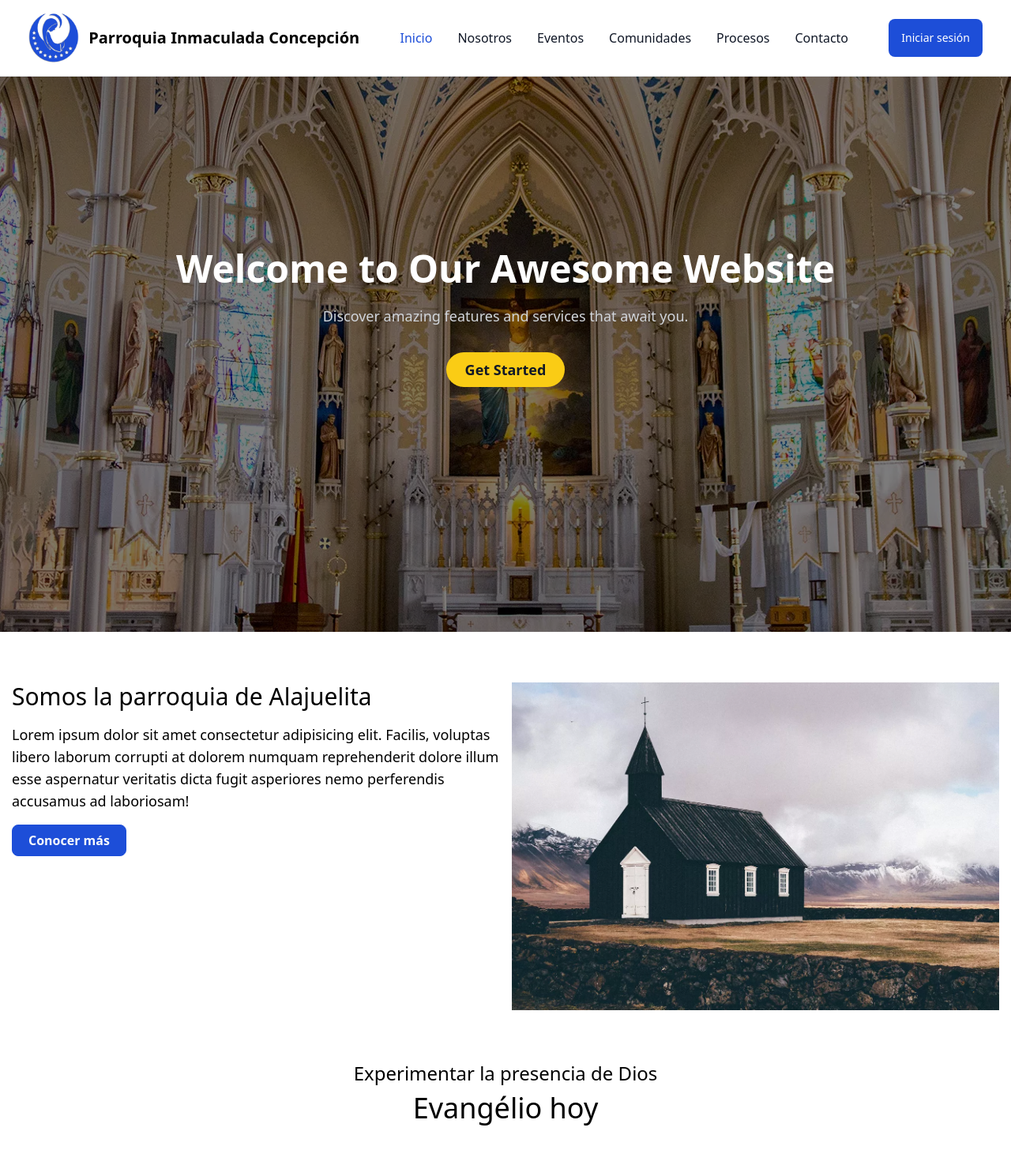
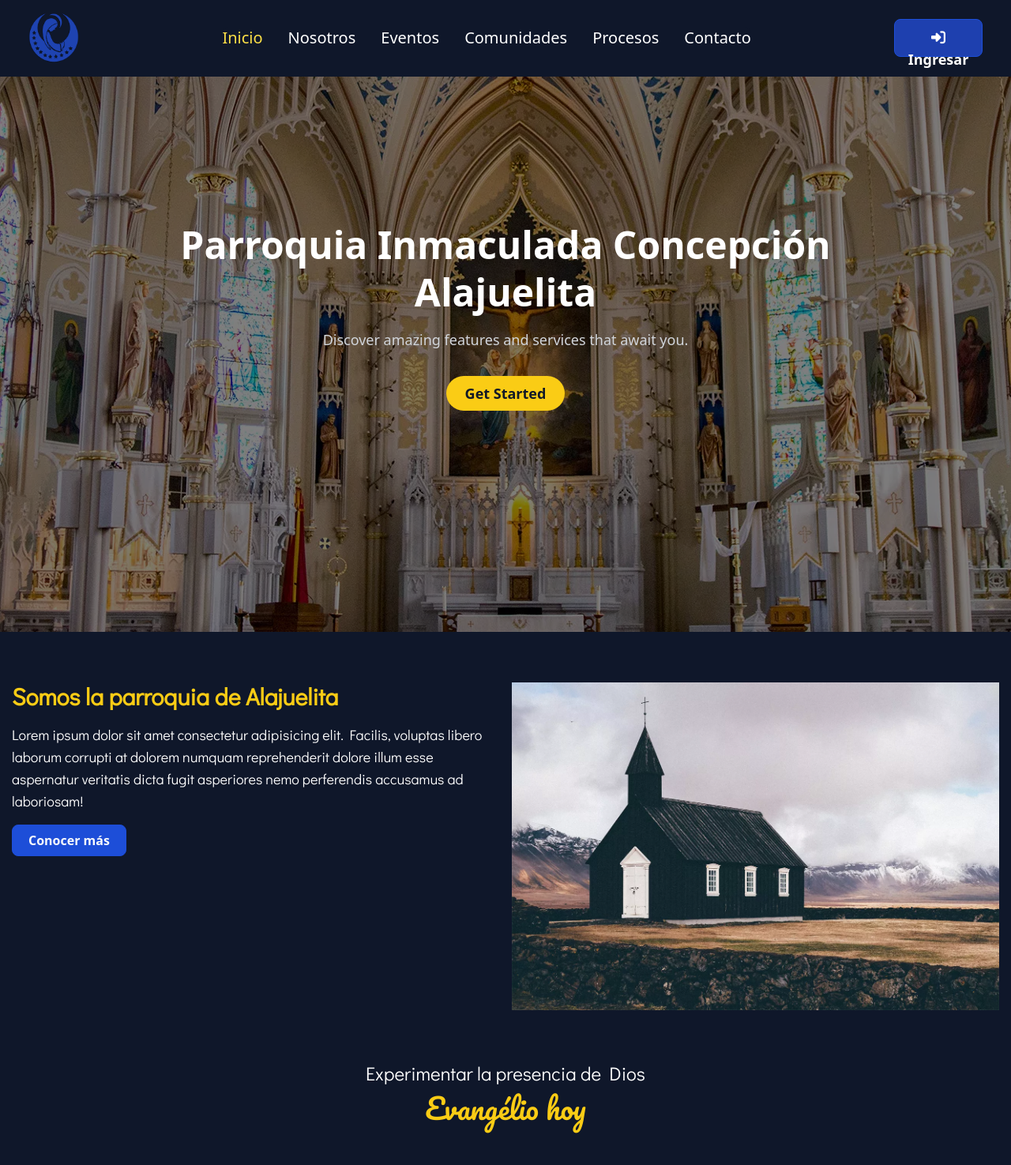
Before and after one commit to Warrgonz/Parroquia-Inmaculada-Concepcion, a Flask app: page / in a window 1280 px wide. Shown: the top 1475 px of the page at 79% size. Run offline with Flask 3, Linux system fonts and the light colour scheme; some libraries are stand-ins or nearby versions.

Commit message:
Avance landing page

```diff
--- a/static/css/main.css
+++ b/static/css/main.css
@@ -754,64 +734,56 @@ video {
   height: 100vh;
 }
 
-.h-6 {
-  height: 1.5rem;
+.w-10 {
+  width: 2.5rem;
 }
 
-.h-14 {
-  height: 3.5rem;
+.w-24 {
+  width: 6rem;
 }
 
-.h-96 {
-  height: 24rem;
+.w-28 {
+  width: 7rem;
 }
 
-.h-20 {
-  height: 5rem;
+.w-32 {
+  width: 8rem;
 }
 
-.w-10 {
-  width: 2.5rem;
+.w-36 {
+  width: 9rem;
 }
 
 .w-5 {
   width: 1.25rem;
 }
 
+.w-6 {
+  width: 1.5rem;
+}
+
 .w-full {
   width: 100%;
 }
 
-.w-6 {
-  width: 1.5rem;
+.max-w-lg-container {
+  max-width: 1250px;
 }
 
-.w-14 {
-  width: 3.5rem;
+.max-w-screen-md {
+  max-width: 768px;
 }
 
-.w-60 {
-  width: 15rem;
+.max-w-screen-xl {
+  max-width: 1280px;
 }
 
-.w-44 {
-  width: 11rem;
+.max-w-sm {
+  max-width: 24rem;
 }
 
-.w-32 {
-  width: 8rem;
-}
-
-.w-11 {
-  width: 2.75rem;
-}
-
-.w-24 {
-  width: 6rem;
-}
-
-.max-w-lg-container {
-  max-width: 1250px;
+.flex-none {
+  flex: none;
 }
 
 .transform {
@@ -864,19 +832,11 @@ video {
 
 .divide-gray-500 > :not([hidden]) ~ :not([hidden]) {
   --tw-divide-opacity: 1;
-  border-color: rgb(107 114 128 / var(--tw-divide-opacity));
-}
-
-.self-center {
-  align-self: center;
+  border-color: rgb(107 114 128 / var(--tw-divide-opacity, 1));
 }
 
 .overflow-hidden {
   overflow: hidden;
-}
-
-.whitespace-nowrap {
-  white-space: nowrap;
 }
 
 .rounded {
@@ -904,54 +869,72 @@ video {
   border-bottom-width: 1px;
 }
 
+.border-l {
+  border-left-width: 1px;
+}
+
+.border-r {
+  border-right-width: 1px;
+}
+
 .border-blue-700 {
   --tw-border-opacity: 1;
-  border-color: rgb(29 78 216 / var(--tw-border-opacity));
+  border-color: rgb(29 78 216 / var(--tw-border-opacity, 1));
 }
 
 .border-gray-100 {
   --tw-border-opacity: 1;
-  border-color: rgb(243 244 246 / var(--tw-border-opacity));
+  border-color: rgb(243 244 246 / var(--tw-border-opacity, 1));
 }
 
-.border-gray-200 {
+.border-primary-950 {
   --tw-border-opacity: 1;
-  border-color: rgb(229 231 235 / var(--tw-border-opacity));
+  border-color: rgb(15 23 42 / var(--tw-border-opacity, 1));
 }
 
 .bg-black {
   --tw-bg-opacity: 1;
-  background-color: rgb(0 0 0 / var(--tw-bg-opacity));
+  background-color: rgb(0 0 0 / var(--tw-bg-opacity, 1));
 }
 
 .bg-blue-700 {
   --tw-bg-opacity: 1;
-  background-color: rgb(29 78 216 / var(--tw-bg-opacity));
+  background-color: rgb(29 78 216 / var(--tw-bg-opacity, 1));
 }
 
-.bg-gray-50 {
+.bg-blue-800 {
   --tw-bg-opacity: 1;
-  background-color: rgb(249 250 251 / var(--tw-bg-opacity));
+  background-color: rgb(30 64 175 / var(--tw-bg-opacity, 1));
+}
+
+.bg-primary-950 {
+  --tw-bg-opacity: 1;
+  background-color: rgb(15 23 42 / var(--tw-bg-opacity, 1));
 }
 
 .bg-white {
   --tw-bg-opacity: 1;
-  background-color: rgb(255 255 255 / var(--tw-bg-opacity));
+  background-color: rgb(255 255 255 / var(--tw-bg-opacity, 1));
 }
 
 .bg-yellow-400 {
   --tw-bg-opacity: 1;
-  background-color: rgb(250 204 21 / var(--tw-bg-opacity));
+  background-color: rgb(250 204 21 / var(--tw-bg-opacity, 1));
 }
 
-.bg-slate-600 {
+.bg-bigstone-200 {
   --tw-bg-opacity: 1;
-  background-color: rgb(71 85 105 / var(--tw-bg-opacity));
+  background-color: rgb(208 219 231 / var(--tw-bg-opacity, 1));
 }
 
-.bg-red-500 {
+.bg-bigstone-800 {
   --tw-bg-opacity: 1;
-  background-color: rgb(239 68 68 / var(--tw-bg-opacity));
+  background-color: rgb(48 70 92 / var(--tw-bg-opacity, 1));
+}
+
+.bg-bigstone-950 {
+  --tw-bg-opacity: 1;
+  background-color: rgb(35 47 62 / var(--tw-bg-opacity, 1));
 }
 
 .bg-gradient-to-r {
@@ -986,12 +973,8 @@ video {
   padding: 1rem;
 }
 
-.p-16 {
-  padding: 4rem;
-}
-
-.p-6 {
-  padding: 1.5rem;
+.p-5 {
+  padding: 1.25rem;
 }
 
 .px-3 {
@@ -1028,24 +1011,20 @@ video {
   padding-right: 4rem;
 }
 
-.pl-3 {
-  padding-left: 0.75rem;
-}
-
 .pr-3 {
   padding-right: 0.75rem;
 }
 
-.pb-2 {
-  padding-bottom: 0.5rem;
+.text-center {
+  text-align: center;
 }
 
-.pt-2\.5 {
-  padding-top: 0.625rem;
+.font-didact {
+  font-family: Didact Gothic, serif;
 }
 
-.text-center {
-  text-align: center;
+.font-pacifico {
+  font-family: Pacifico, sans-serif;
 }
 
 .text-2xl {
@@ -1058,9 +1037,19 @@ video {
   line-height: 2.25rem;
 }
 
+.text-4xl {
+  font-size: 2.25rem;
+  line-height: 2.5rem;
+}
+
 .text-5xl {
   font-size: 3rem;
   line-height: 1;
+}
+
+.text-base {
+  font-size: 1rem;
+  line-height: 1.5rem;
 }
 
 .text-lg {
@@ -1078,26 +1067,6 @@ video {
   line-height: 1.75rem;
 }
 
-.text-6xl {
-  font-size: 3.75rem;
-  line-height: 1;
-}
-
-.text-4xl {
-  font-size: 2.25rem;
-  line-height: 2.5rem;
-}
-
-.text-base {
-  font-size: 1rem;
-  line-height: 1.5rem;
-}
-
-.text-xs {
-  font-size: 0.75rem;
-  line-height: 1rem;
-}
-
 .font-bold {
   font-weight: 700;
 }
@@ -1110,60 +1079,72 @@ video {
   font-weight: 600;
 }
 
-.font-light {
-  font-weight: 300;
-}
-
-.uppercase {
-  text-transform: uppercase;
+.leading-normal {
+  line-height: 1.5;
 }
 
 .leading-tight {
   line-height: 1.25;
 }
 
-.leading-normal {
-  line-height: 1.5;
+.text-black {
+  --tw-text-opacity: 1;
+  color: rgb(0 0 0 / var(--tw-text-opacity, 1));
 }
 
 .text-blue-700 {
   --tw-text-opacity: 1;
-  color: rgb(29 78 216 / var(--tw-text-opacity));
+  color: rgb(29 78 216 / var(--tw-text-opacity, 1));
 }
 
 .text-gray-300 {
   --tw-text-opacity: 1;
-  color: rgb(209 213 219 / var(--tw-text-opacity));
+  color: rgb(209 213 219 / var(--tw-text-opacity, 1));
+}
+
+.text-gray-400 {
+  --tw-text-opacity: 1;
+  color: rgb(156 163 175 / var(--tw-text-opacity, 1));
 }
 
 .text-gray-500 {
   --tw-text-opacity: 1;
-  color: rgb(107 114 128 / var(--tw-text-opacity));
+  color: rgb(107 114 128 / var(--tw-text-opacity, 1));
+}
+
+.text-gray-600 {
+  --tw-text-opacity: 1;
+  color: rgb(75 85 99 / var(--tw-text-opacity, 1));
+}
+
+.text-gray-700 {
+  --tw-text-opacity: 1;
+  color: rgb(55 65 81 / var(--tw-text-opacity, 1));
 }
 
 .text-gray-900 {
   --tw-text-opacity: 1;
-  color: rgb(17 24 39 / var(--tw-text-opacity));
+  color: rgb(17 24 39 / var(--tw-text-opacity, 1));
 }
 
 .text-slate-50 {
   --tw-text-opacity: 1;
-  color: rgb(248 250 252 / var(--tw-text-opacity));
+  color: rgb(248 250 252 / var(--tw-text-opacity, 1));
 }
 
 .text-white {
   --tw-text-opacity: 1;
-  color: rgb(255 255 255 / var(--tw-text-opacity));
+  color: rgb(255 255 255 / var(--tw-text-opacity, 1));
 }
 
-.text-gray-400 {
+.text-yellow-300 {
   --tw-text-opacity: 1;
-  color: rgb(156 163 175 / var(--tw-text-opacity));
+  color: rgb(253 224 71 / var(--tw-text-opacity, 1));
 }
 
-.text-black {
+.text-yellow-400 {
   --tw-text-opacity: 1;
-  color: rgb(0 0 0 / var(--tw-text-opacity));
+  color: rgb(250 204 21 / var(--tw-text-opacity, 1));
 }
 
 .opacity-50 {
@@ -1315,10 +1267,6 @@ video {
     margin-top: 0px;
   }
 
-  .md\:block {
-    display: block;
-  }
-
   .md\:flex {
     display: flex;
   }
@@ -1355,26 +1295,12 @@ video {
     margin-left: calc(2rem * calc(1 - var(--tw-space-x-reverse)));
   }
 
-  .md\:\!rounded-none {
-    border-radius: 0px !important;
-  }
-
-  .md\:\!rounded-s-lg {
-    border-start-start-radius: 0.5rem !important;
-    border-end-start-radius: 0.5rem !important;
-  }
-
   .md\:border-0 {
     border-width: 0px;
   }
 
   .md\:bg-transparent {
     background-color: transparent;
-  }
-
-  .md\:bg-white {
-    --tw-bg-opacity: 1;
-    background-color: rgb(255 255 255 / var(--tw-bg-opacity));
   }
 
   .md\:p-0 {
--- a/templates/components/navbar.html
+++ b/templates/components/navbar.html
@@ -1,20 +1,16 @@
 <nav
-  class="bg-white fixed w-full z-20 top-0 start-0 border-b border-gray-200 lg:px-5"
+  class="bg-primary-950 fixed w-full z-20 top-0 start-0 border-b border-primary-950 lg:px-5"
 >
   <div class="flex flex-wrap items-center justify-between mx-auto p-4">
     <a href="https://flowbite.com/" class="flex items-center space-x-3">
-      <img src="/static/images/logo.png" class="h-16" alt="Flowbite Logo" />
-      <span
-        class="hidden md:block self-center text-xl font-semibold whitespace-nowrap"
-        >Parroquia Inmaculada Concepción</span
-      >
+      <img src="/static/images/opt-1.png" class="h-16" alt="Flowbite Logo" />
     </a>
     <div class="flex md:order-2 space-x-3 md:space-x-0">
       <button
-        type="button"
-        class="text-white h-12 bg-blue-700 hover:bg-blue-800 focus:ring-4 focus:outline-none focus:ring-blue-300 font-medium rounded-lg text-sm px-4 py-2 text-center"
+        class="bg-blue-800 p-2 text-lg w-28 h-12 text-white font-bold transition-colors duration-150 border border-blue-700 rounded-lg focus:outline-none focus:shadow-outline hover:bg-blue-600 hover:text-white"
       >
-        Iniciar sesión
+        <i class="fa-solid fa-right-to-bracket text-lg"></i>
+        Ingresar
       </button>
       <button
         data-collapse-toggle="navbar-sticky"
@@ -46,12 +42,12 @@
       id="navbar-sticky"
     >
       <ul
-        class="flex flex-col p-4 md:p-0 mt-4 font-medium border border-gray-100 rounded-lg bg-gray-50 md:space-x-8 md:flex-row md:mt-0 md:border-0 md:bg-white"
+        class="bg-primary-950 flex text-xl flex-col p-5 md:p-0 mt-4 font-medium border border-gray-100 rounded-lg md:space-x-8 md:flex-row md:mt-0 md:border-0"
       >
         <li>
           <a
             href="/"
-            class="block py-2 px-3 {{ 'text-blue-700' if page == 'Inicio' else 'text-gray-900' }} rounded md:bg-transparent md:p-0"
+            class="block py-2 px-3 {{ 'text-yellow-300' if page == 'Inicio' else 'text-white' }} rounded md:bg-transparent md:p-0"
             aria-current="page"
             >Inicio</a
           >
@@ -59,35 +55,35 @@
         <li>
           <a
             href="/nosotros"
-            class="block py-2 px-3 {{ 'text-blue-700' if page == 'Nosotros' else 'text-gray-900' }} rounded hover:bg-gray-100 md:hover:bg-transparent md:hover:text-blue-700 md:p-0"
+            class="block py-2 px-3 {{ 'text-blue-700' if page == 'Nosotros' else 'text-white' }} rounded hover:bg-gray-100 md:hover:bg-transparent md:hover:text-blue-700 md:p-0"
             >Nosotros</a
           >
         </li>
         <li>
           <a
             href="#"
-            class="block py-2 px-3 text-gray-900 rounded hover:bg-gray-100 md:hover:bg-transparent md:hover:text-blue-700 md:p-0"
+            class="block py-2 px-3 text-white rounded hover:bg-gray-100 md:hover:bg-transparent md:hover:text-blue-700 md:p-0"
             >Eventos</a
           >
         </li>
         <li>
           <a
             href="#"
-            class="block py-2 px-3 text-gray-900 rounded hover:bg-gray-100 md:hover:bg-transparent md:hover:text-blue-700 md:p-0"
+            class="block py-2 px-3 text-white rounded hover:bg-gray-100 md:hover:bg-transparent md:hover:text-blue-700 md:p-0"
             >Comunidades</a
           >
         </li>
         <li>
           <a
             href="#"
-            class="block py-2 px-3 text-gray-900 rounded hover:bg-gray-100 md:hover:bg-transparent md:hover:text-blue-700 md:p-0"
+            class="block py-2 px-3 text-white rounded hover:bg-gray-100 md:hover:bg-transparent md:hover:text-blue-700 md:p-0"
             >Procesos</a
           >
         </li>
         <li>
           <a
             href="#"
-            class="block py-2 px-3 text-gray-900 rounded hover:bg-gray-100 md:hover:bg-transparent md:hover:text-blue-700 md:p-0"
+            class="block py-2 px-3 text-white rounded hover:bg-gray-100 md:hover:bg-transparent md:hover:text-blue-700 md:p-0"
             >Contacto</a
           >
         </li>
--- a/templates/layout/public_layout.html
+++ b/templates/layout/public_layout.html
@@ -8,9 +8,23 @@
       rel="stylesheet"
       href="{{ url_for('static', filename='css/main.css') }}"
     />
+    <link rel="preconnect" href="https://fonts.googleapis.com" />
+    <link rel="preconnect" href="https://fonts.gstatic.com" crossorigin />
+    <link
+      href="https://fonts.googleapis.com/css2?family=Pacifico&display=swap"
+      rel="stylesheet"
+    />
+    <link
+      href="https://fonts.googleapis.com/css2?family=Didact+Gothic&family=Pacifico&display=swap"
+      rel="stylesheet"
+    />
   </head>
-  <body>
+  <body class="bg-primary-950">
     {% include "components/navbar.html" %} {% block content %} {% endblock %}
     <script src="/static/js/app.js"></script>
+    <script
+      src="https://kit.fontawesome.com/4ccaae5e72.js"
+      crossorigin="anonymous"
+    ></script>
   </body>
 </html>
--- a/templates/public/index.html
+++ b/templates/public/index.html
@@ -16,7 +16,8 @@ content %}
     class="relative z-10 flex flex-col justify-center items-center h-full text-center"
   >
     <h1 class="text-5xl font-bold leading-tight mb-4">
-      Welcome to Our Awesome Website
+      Parroquia Inmaculada Concepción <br />
+      Alajuelita
     </h1>
     <p class="text-lg text-gray-300 mb-8">
       Discover amazing features and services that await you.
@@ -31,8 +32,10 @@ content %}
 <main class="container max-w-lg-container mx-auto mt-16">
   <section class="grid grid-cols-1 p-4 sm:p-0 sm:grid-cols-2 gap-4">
     <div>
-      <h2 class="text-3xl mb-4">Somos la parroquia de Alajuelita</h2>
-      <p class="text-lg">
+      <h2 class="font-didact text-yellow-400 font-bold text-3xl mb-4">
+        Somos la parroquia de Alajuelita
+      </h2>
+      <p class="font-didact text-white text-lg">
         Lorem ipsum dolor sit amet consectetur adipisicing elit. Facilis,
         voluptas libero laborum corrupti at dolorem numquam reprehenderit dolore
         illum esse aspernatur veritatis dicta fugit asperiores nemo perferendis
@@ -49,8 +52,12 @@ content %}
     </div>
   </section>
   <section class="mt-16 mx-auto">
-    <h2 class="text-center text-2xl mb-2">Experimentar la presencia de Dios</h2>
-    <h2 class="text-center text-4xl">Evangélio hoy</h2>
+    <h2 class="font-didact text-white text-center text-2xl mb-2">
+      Experimentar la presencia de Dios
+    </h2>
+    <h2 class="font-pacifico text-yellow-400 text-center text-4xl">
+      Evangélio hoy
+    </h2>
     <div class="relative grid grid-cols-1 sm:grid-cols-2 sm:pt-14">
       <div>
         <img
@@ -61,21 +68,23 @@ content %}
       </div>
       <article>
         <!--Titulo-->
-        <h2 class="text-4xl sm:pb-8">
+        <h2 class="font-didact text-white text-4xl sm:pb-8">
           Lord Is Sufficient For All Of Our Needs
         </h2>
         <!--Versiculo-->
-        <div class="text-lg mb-5">
-          <strong>Versiculo:</strong>
-          <span>Jose 11:11</span>
+        <div class="font-didact text-xl mb-5">
+          <strong class="text-yellow-400">Versiculo:</strong>
+          <span class="text-white">Jose 11:11</span>
         </div>
         <!--Fecha de publicacion-->
-        <div class="text-lg mb-5">
-          <strong>Publicado en:</strong>
-          <time datetime="2018-12-23">Monday, 23 DEC 2018</time>
+        <div class="font-didact text-xl mb-5">
+          <strong class="text-yellow-400">Publicado en:</strong>
+          <time class="text-white" datetime="2018-12-23"
+            >Monday, 23 DEC 2018</time
+          >
         </div>
         <!--Descripcion-->
-        <p class="text-lg">
+        <p class="font-didact text-white text-lg">
           For God did not send his Son into the world to condemn the world, but
           to save the world through him. Excepteur sint occaecat cupidatat non
           proident, sunt in culpa qui officia dese mollit anim id est laborum.
@@ -99,7 +108,7 @@ content %}
           />
         </svg>
         <blockquote>
-          <p class="text-xl font-medium text-gray-900 md:text-2xl">
+          <p class="text-xl font-medium text-white md:text-2xl">
             "Landwind is just awesome. It contains tons of predesigned
             components and pages starting from login screen to complex
             dashboard. Perfect choice for your next SaaS application."
@@ -114,53 +123,61 @@ content %}
           <div
             class="flex items-center divide-x-2 divide-gray-500 dark:divide-gray-700"
           >
-            <div class="pr-3 font-medium text-gray-900">Micheal Gough</div>
+            <div class="font-pacifico pr-3 font-medium text-white">
+              Micheal Gough
+            </div>
           </div>
         </figcaption>
       </figure>
     </div>
   </section>
   <section>
-    <div class="flex justify-between">
-      <h2 class="text-4xl font-bold">PRÓXIMOS EVENTOS</h2>
+    <div class="flex justify-between items-center mb-3">
+      <h2 class="text-4xl font-bold text-yellow-400">PRÓXIMOS EVENTOS</h2>
       <button
-        class="text-xl w-32 h-12 mt-4 px-5 bg-blue-700 text-slate-50 font-bold transition-colors duration-150 border border-blue-700 rounded-lg focus:outline-none focus:shadow-outline hover:bg-blue-800 hover:text-white"
+        class="text-xl w-32 h-12 px-5 bg-blue-700 text-slate-50 font-bold transition-colors duration-150 border border-blue-700 rounded-lg focus:outline-none focus:shadow-outline hover:bg-blue-800 hover:text-white"
       >
         Ver todo
       </button>
     </div>
-    <div>
+    <!--Eventos-->
+
+    <div class="max-w-sm w-full mt-5 mb-5 lg:max-w-full lg:flex">
       <div
-        class="flex flex-col rounded-lg bg-white text-surface shadow-secondary-1 dark:bg-surface-dark dark:text-white md:max-w-xl md:flex-row"
+        class="h-48 lg:h-auto lg:w-48 flex-none bg-cover rounded-t lg:rounded-t-none lg:rounded-l text-center overflow-hidden"
+        style="
+          background-image: url('https://img.freepik.com/foto-gratis/campo-cesped-nubes_1112-621.jpg?t=st=1735776095~exp=1735779695~hmac=f34862e6811ca981d954c81714e7eda8e13902bba548e7ba647f341108196235&w=1380');
+        "
+      ></div>
+      <div
+        class="border-r border-b border-l lg:border-l-0 lg:border-t lg:border-gray-400 bg-white rounded-b lg:rounded-b-none lg:rounded-r p-4 flex justify-between leading-normal"
       >
-        <img
-          class="h-96 w-full rounded-t-lg object-cover md:h-auto md:w-48 md:!rounded-none md:!rounded-s-lg"
-          src="https://tecdn.b-cdn.net/wp-content/uploads/2020/06/vertical.jpg"
-          alt=""
-        />
-        <div class="flex text-black flex-col justify-start p-6">
-          <div>
-            <div class="flex">
-              <div
-                class="flex flex-col w-24 overflow-hidden rounded-lg shadow-sm border"
+        <div class="mx-3">
+          <div class="flex justify-between">
+            <div>
+              <p class="text-sm text-gray-600 flex items-center">
+                Comunidad Apostoles de Cristo y Maria
+              </p>
+              <div class="text-gray-900 font-didact font-bold text-2xl mb-2">
+                <h3>Can coffee make you a better developer?</h3>
+              </div>
+              <h6>
+                <strong>Fecha del evento:</strong>
+                Viernes 25 de enero del 2025
+              </h6>
+            </div>
+            <div class="flex justify-center items-center">
+              <button
+                class="text-lg w-36 h-12 px-5 bg-blue-700 text-slate-50 font-bold transition-colors duration-150 border border-blue-700 rounded-lg focus:outline-none focus:shadow-outline hover:bg-blue-800 hover:text-white"
               >
-                <div class="flex items-center justify-center bg-white p-4">
-                  <span class="text-4xl font-bold text-black">20</span>
-                </div>
-                <div class="flex items-center justify-center bg-red-500 p-2">
-                  <span class="text-sm font-semibold text-white">MAY</span>
-                </div>
-              </div>
-              <div>
-                <h2>Evento ejemplo #1</h2>
-                <p class="text-xs text-surface/75">Last updated 3 mins ago</p>
-              </div>
+                Ver detalles
+              </button>
             </div>
           </div>
-          <h5 class="mb-2 text-xl font-medium">Card title</h5>
-          <p class="mb-4 text-base">
-            This is a wider card with supporting text below as a natural lead-in
-            to additional content. This content is a little bit longer.
+          <p class="text-gray-700 text-base">
+            Lorem ipsum dolor sit amet, consectetur adipisicing elit.
+            Voluptatibus quia, nulla! Maiores et perferendis eaque,
+            exercitationem praesentium nihil.
           </p>
         </div>
       </div>
```
Also changed, not shown: other parts of static/css/main.css (+100 -128 lines), tailwind.config.js (+44 -14 lines), static/images/opt-1.png (added), static/images/opt-2.png (added), static/images/opt-3.png (added), static/images/opt-4.png (added).
